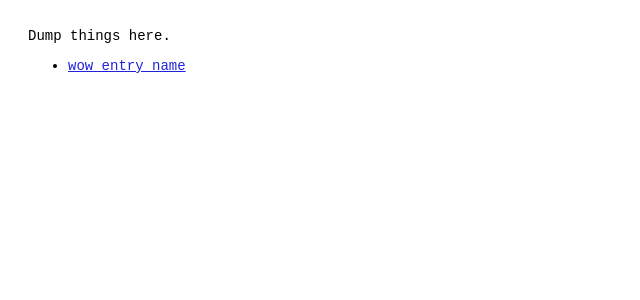
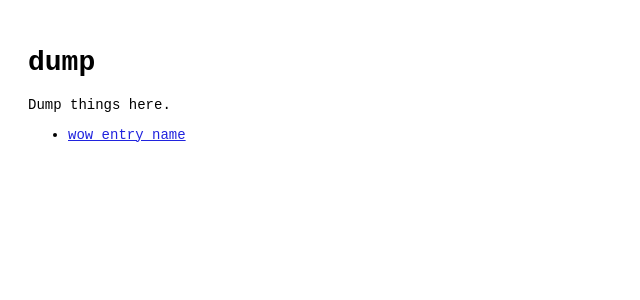
Before and after one commit to muan/micropub-content, a Jekyll site: the page built from index.html, in a window 1280 px wide. Shown: the top 300 px of the page, without its empty margins (0-640 px from the left). Built offline with Jekyll 4.4.1, drawn with Linux system fonts in a browser that asks for light colours.

```diff
--- a/_config.yml
+++ b/_config.yml
@@ -1,3 +1,4 @@
 permalink: :title/
 kramdown:
   hard_wrap: true
+timezone: GMT
--- a/_layouts/default.html
+++ b/_layouts/default.html
@@ -55,6 +55,8 @@ button {
     </style>
   </head>
   <body>
+    {% if page.title %}<h1>{{page.title}}</h1>{% endif %}
+    {% if page.date %}<time>{{page.date}}</time>{% endif %}
     {{content}}
   </body>
 </html>
--- a/index.html
+++ b/index.html
@@ -1,4 +1,5 @@
 ---
+title: dump
 layout: default
 ---
 
```
